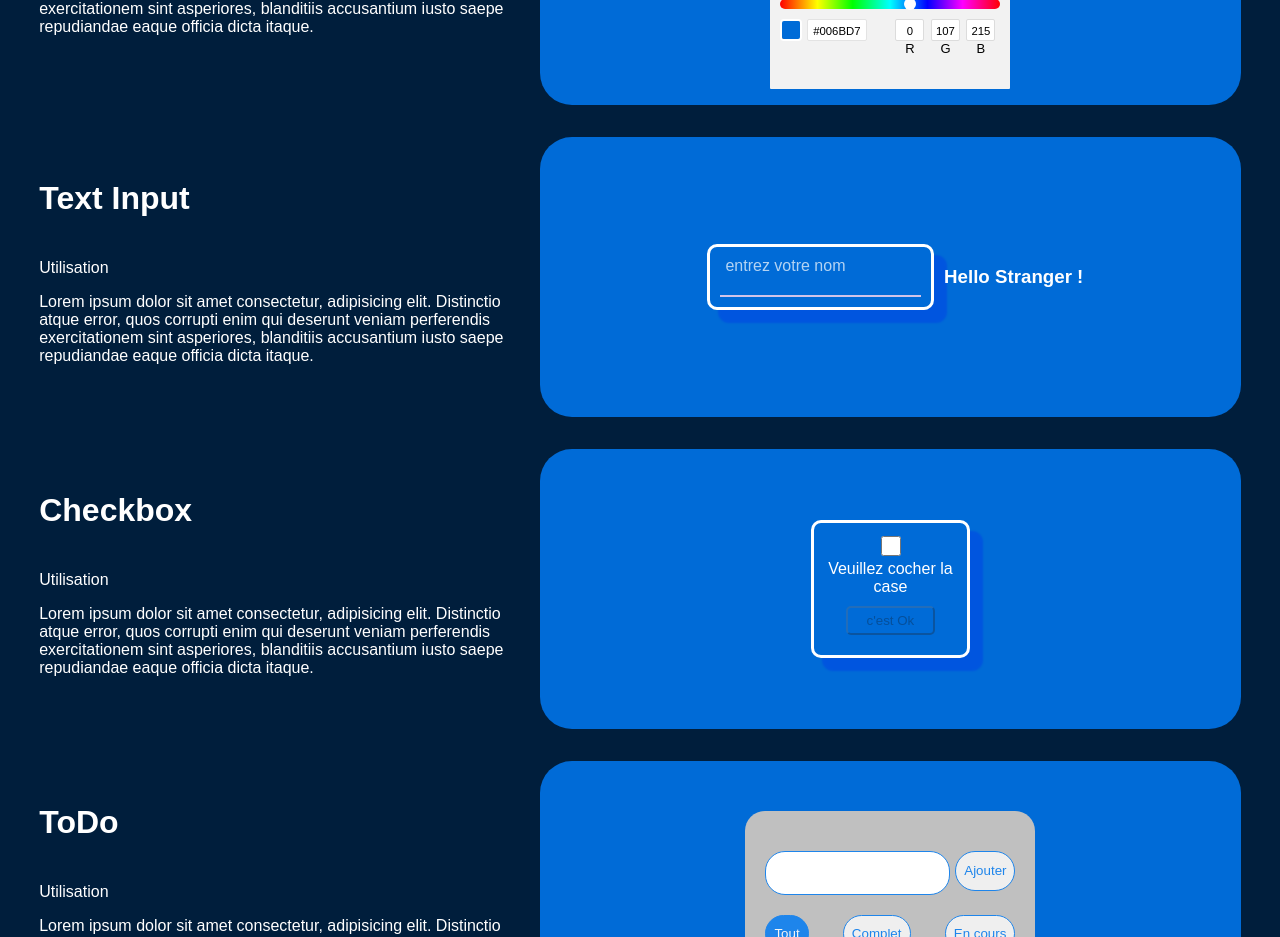
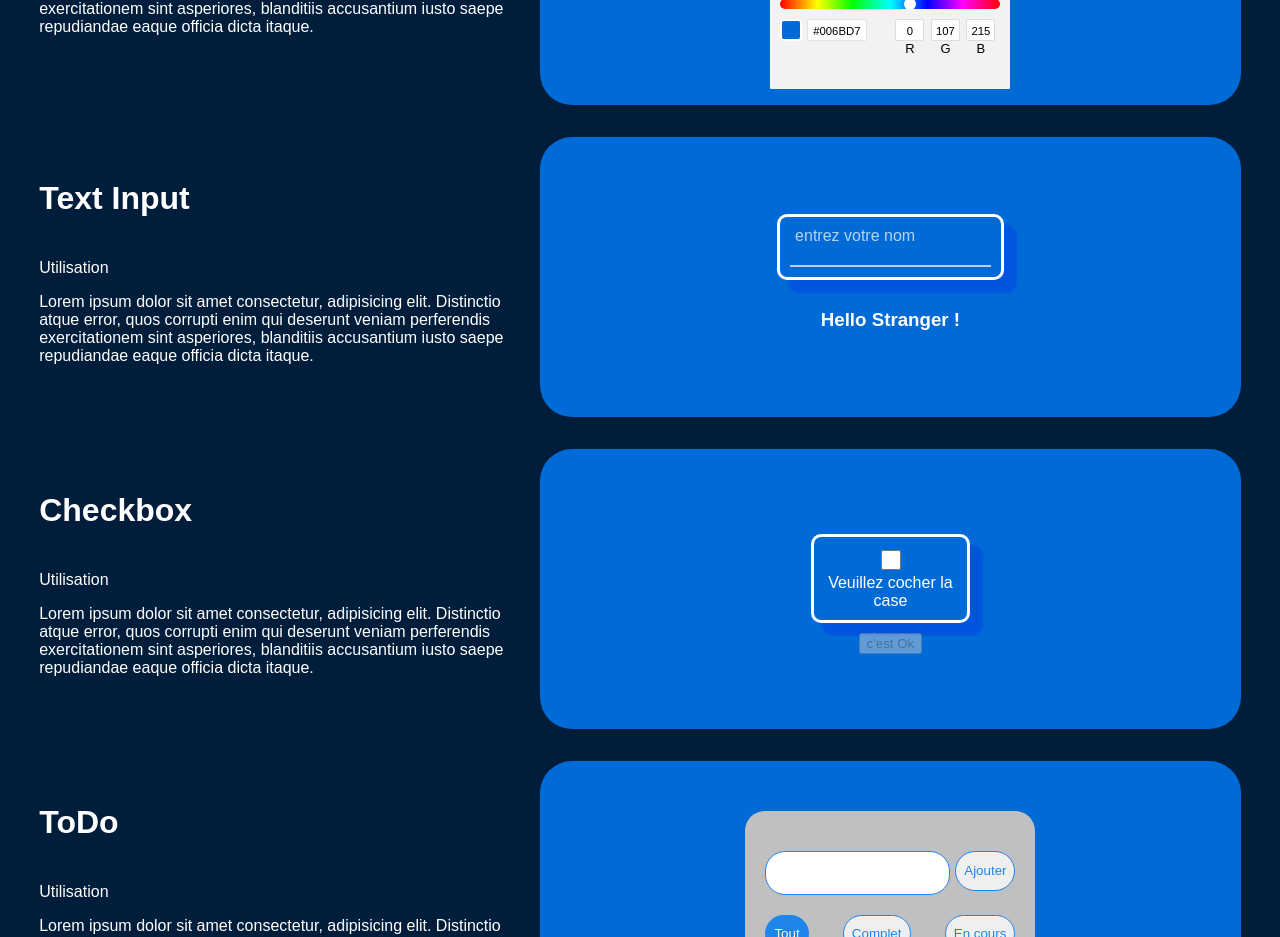
Before and after one commit to GoofyComponent/GoofyComponent, a Svelte app: page / in a window 1280 px wide. Shown: the part 2740-3677 px from the top of the page. Built offline with nearby package versions, Linux system fonts and the light colour scheme; a web font is replaced by a local one.

Commit message:
modification props et css

```diff
--- a/src/Placeholder.svelte
+++ b/src/Placeholder.svelte
@@ -18,6 +18,7 @@
   let btnTrigger = false;
   let demoColor = "#006BD7";
   let demoInput = "";
+  let checkDemo = false;
 </script>
 
 <section id="linksBar">
@@ -281,7 +282,7 @@
       </p>
     </div>
 
-    <div class="compoZone">
+    <div class="compoZone inputName">
       <InputText placeholder={"entrez votre nom"} bind:name={demoInput} />
       <h3>Hello {demoInput || "Stranger "} !</h3>
     </div>
@@ -298,8 +299,13 @@
       </p>
     </div>
 
-    <div class="compoZone">
-      <Check sentenceA={"Parfait !!!"} sentenceB={"Veuillez cocher la case "} />
+    <div class="compoZone check">
+      <Check
+        sentenceA={"Parfait !!!"}
+        sentenceB={"Veuillez cocher la case "}
+        bind:yes={checkDemo}
+      />
+      <button disabled={!checkDemo} class="buttoncheck"> c'est Ok </button>
     </div>
   </div>
   <div class="displayCompoContain" id="todo">
--- a/src/UI/checkBox/Check.svelte
+++ b/src/UI/checkBox/Check.svelte
@@ -1,8 +1,7 @@
 <script>
   export let sentenceA;
   export let sentenceB;
-
-  let yes = false;
+  export let yes = false;
 </script>
 
 <div class="checkBox">
@@ -15,8 +14,6 @@
       {sentenceB}
     {/if}
   </p>
-
-  <button disabled={!yes} class="buttoncheck"> c'est Ok </button>
 </div>
 
 <style>
--- a/src/UI/inputText/InputText.svelte
+++ b/src/UI/inputText/InputText.svelte
@@ -60,6 +60,7 @@
 
     font-family: inherit;
     font-size: 1em;
+    color: white;
   }
 
   .field__input:focus::-webkit-input-placeholder {
--- a/src/app.css
+++ b/src/app.css
@@ -185,3 +185,10 @@ footer > div > div:hover {
 .displayCompoContain > .compoZone > .alertModalBtn {
   font-size: 1.4em;
 }
+
+.check {
+  flex-direction: column;
+}
+.inputName {
+  flex-direction: column;
+}
```
